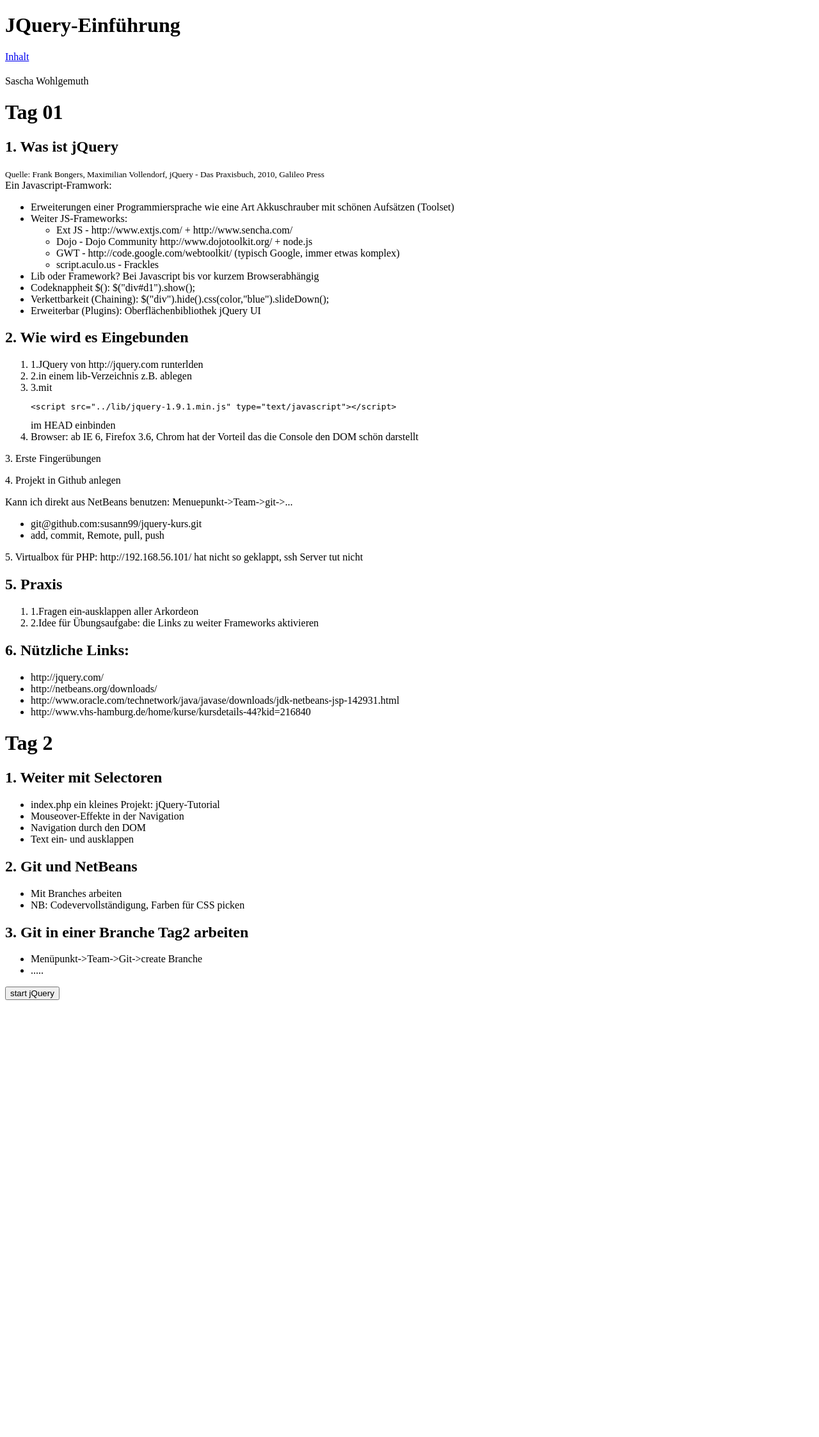
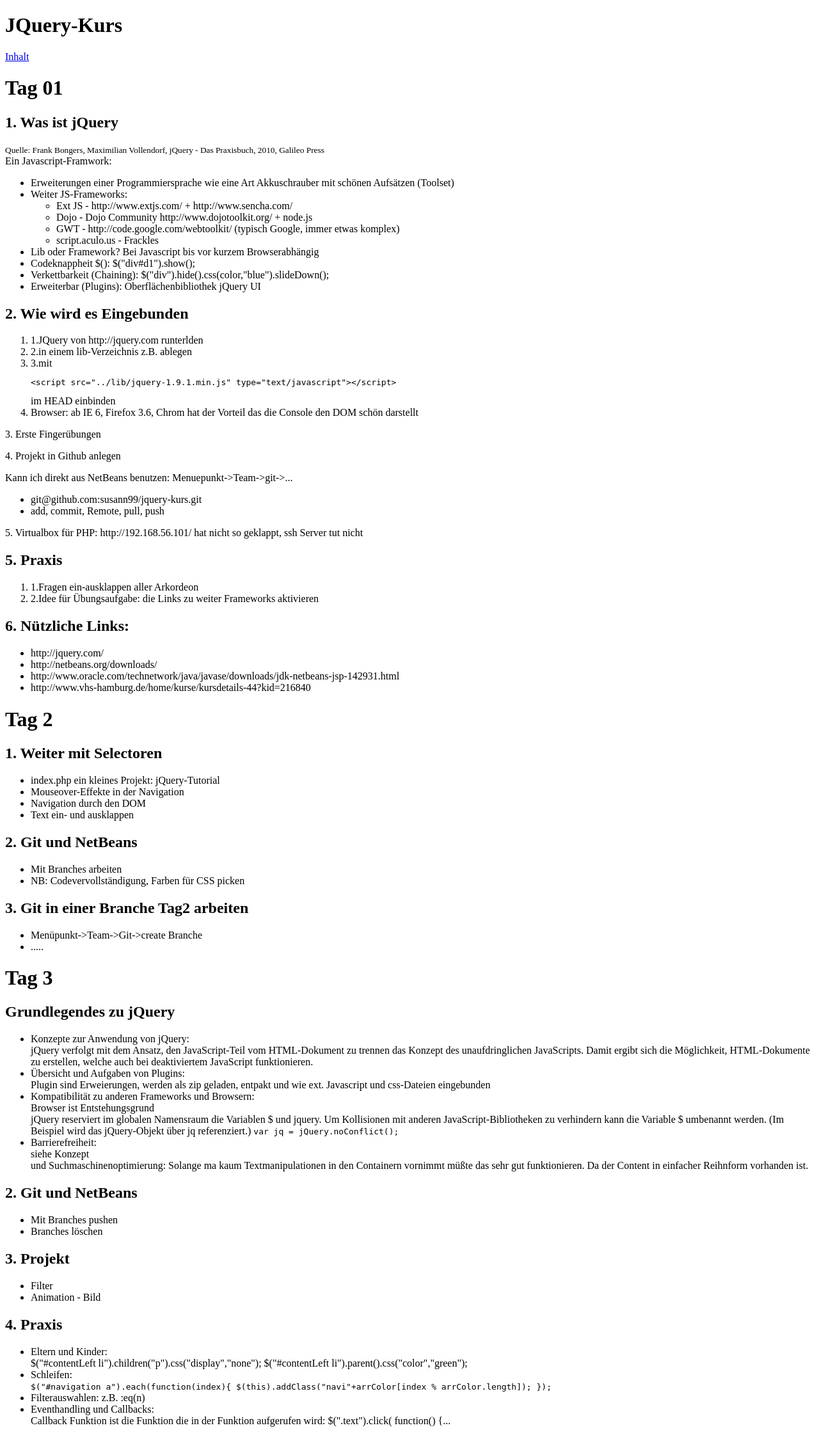
Before and after one commit to susann99/jquery-kurs, a PHP site: page /todo.html in a window 1280 px wide. Shown: the whole page at 64% size. Before the commit the page ends 1563 px from the top, so only its background shows below. Run offline with PHP 8.4, Linux system fonts and the light colour scheme.

Commit message:
tag 3 komplett, mit Eltern und Kindern

```diff
--- a/todo.html
+++ b/todo.html
@@ -2,13 +2,11 @@
 <html>
 <head>
 <meta charset="utf-8">
-<title>Tag 01 JQuery-Einführung</title>
+<title>JQuery-Einführung</title>
 </head>
 <body>
-<h1>JQuery-Einführung</h1>
+<h1>JQuery-Kurs</h1>
 <a href="index.php">Inhalt</a>
-<h2 id="ausgabe"></h2>
-Sascha Wohlgemuth
 <p>
 <h1>Tag 01</h1>
 <h2>1. Was ist jQuery</h2>
@@ -79,6 +77,54 @@ Kann ich direkt aus NetBeans benutzen: Menuepunkt->Team->git->...
 	<li>Menüpunkt->Team->Git->create Branche</li>
 	<li>.....</li>
 </ul>
-<button onClick="getStart();">start jQuery</button>
+<h1>Tag 3</h1>
+<h2>Grundlegendes zu jQuery</h2>
+<ul>
+        <li>Konzepte zur Anwendung von jQuery:<br>jQuery verfolgt mit dem Ansatz, den JavaScript-Teil vom HTML-Dokument zu trennen das Konzept des unaufdringlichen JavaScripts.
+Damit ergibt sich die Möglichkeit, HTML-Dokumente zu erstellen, welche auch bei deaktiviertem JavaScript funktionieren. </li>
+        <li>Übersicht und Aufgaben von Plugins: <br>Plugin sind Erweierungen, werden als zip geladen,
+            entpakt und wie ext. Javascript und css-Dateien eingebunden</li>
+        <li>Kompatibilität zu anderen Frameworks und Browsern:<br>Browser ist Entstehungsgrund<br>
+            jQuery reserviert im globalen Namensraum die Variablen $ und jquery.
+            Um Kollisionen mit anderen JavaScript-Bibliotheken zu verhindern kann die Variable $ umbenannt werden.
+            (Im Beispiel wird das jQuery-Objekt über jq referenziert.)
+            <code>var jq = jQuery.noConflict();</code>
+        </li>
+        <li>Barrierefreiheit:<br>siehe Konzept<br> und Suchmaschinenoptimierung: Solange ma kaum Textmanipulationen
+            in den Containern vornimmt müßte das sehr gut funktionieren.
+            Da der Content in einfacher Reihnform vorhanden ist.
+        </li>
+</ul>
+<h2>2. Git und NetBeans</h2>
+<ul>
+	<li>Mit Branches pushen</li>
+	<li>Branches löschen</li>
+</ul>
+<h2>3. Projekt</h2>
+<ul>
+	<li>Filter</li>
+	<li>Animation - Bild</li>
+</ul>
+<h2>4. Praxis</h2>
+<ul>
+	<li>
+            Eltern und Kinder:<br>
+             $("#contentLeft li").children("p").css("display","none");
+             $("#contentLeft li").parent().css("color","green");
+        </li>
+	<li>
+            Schleifen:<br>
+            <code>
+             $("#navigation a").each(function(index){
+               $(this).addClass("navi"+arrColor[index % arrColor.length]);
+            });
+            </code>
+        </li>
+        <li>Filterauswahlen: z.B. :eq(n)</li>
+        <li>
+            Eventhandling und Callbacks:<br>
+            Callback Funktion ist die Funktion die in der Funktion aufgerufen wird:  $(".text").click( function() {...
+        </li>
+</ul>
 </body>
 </html>
```
Also changed, not shown: css/style.css (+7 -3 lines), index.php (+21 -72 lines).
